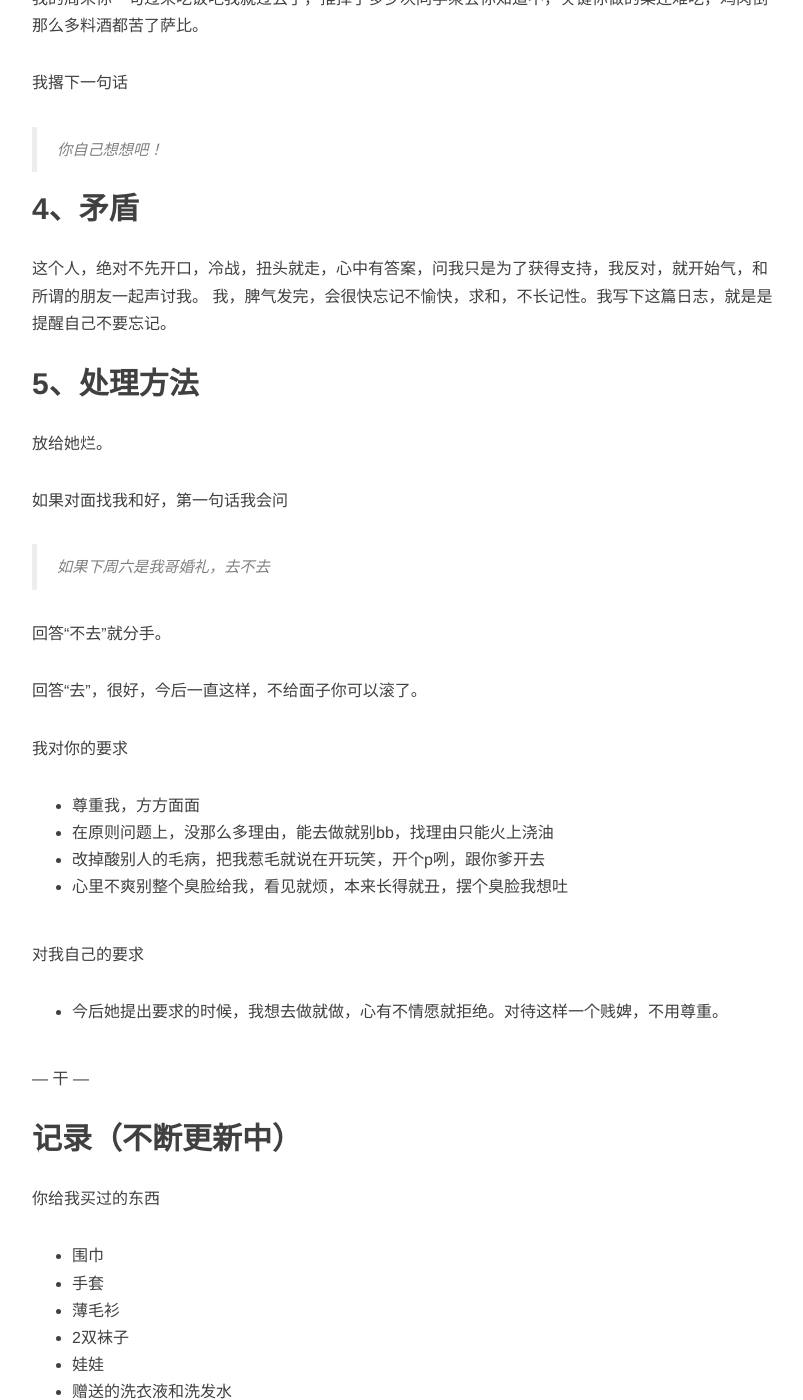
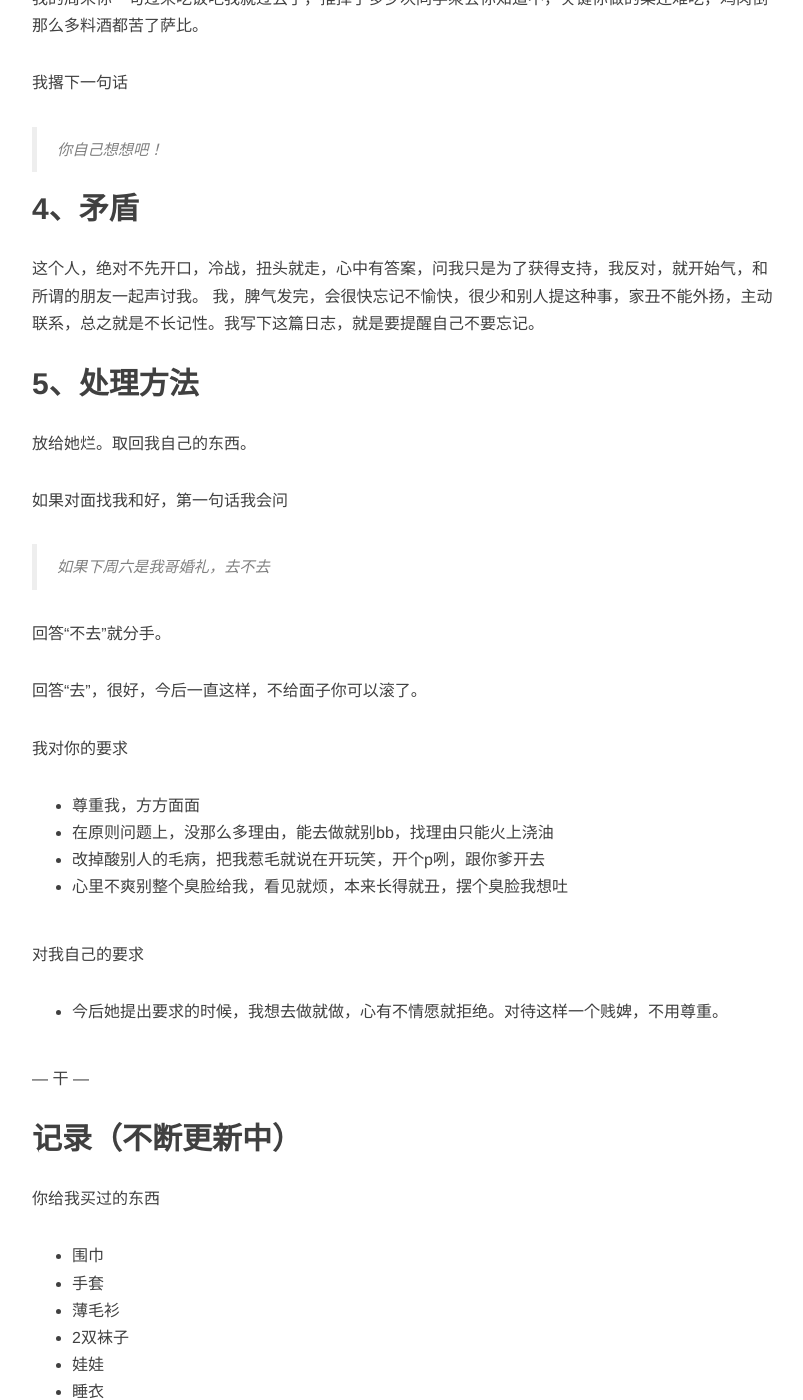
Before and after one commit to xofi/xofi.github.io, a Jekyll site: the page built from _posts/2015-11-20-conflict.md, in a window 1280 px wide and 1400 px high, scrolled down 2039 px. Shown: the whole window, without its empty margins (233-1036 px from the left). Built offline with Jekyll 4.4.1, drawn with Linux system fonts in a browser that asks for light colours; nearby versions of some CDN libraries; comment, search, counter and statistics services are not loaded; some of the changed text lies outside the part shown.

Commit message:
modify content 2

```diff
--- a/_posts/2015-11-20-conflict.md
+++ b/_posts/2015-11-20-conflict.md
@@ -67,11 +67,11 @@ description: 吵架了，分析一下原因，平复一下心情。
 ## 4、矛盾
 
 这个人，绝对不先开口，冷战，扭头就走，心中有答案，问我只是为了获得支持，我反对，就开始气，和所谓的朋友一起声讨我。
-我，脾气发完，会很快忘记不愉快，求和，不长记性。我写下这篇日志，就是是提醒自己不要忘记。
+我，脾气发完，会很快忘记不愉快，很少和别人提这种事，家丑不能外扬，主动联系，总之就是不长记性。我写下这篇日志，就是要提醒自己不要忘记。
 
 ## 5、处理方法
 
-放给她烂。
+放给她烂。取回我自己的东西。
 
 如果对面找我和好，第一句话我会问
 
@@ -103,6 +103,7 @@ description: 吵架了，分析一下原因，平复一下心情。
 - 薄毛衫
 - 2双袜子
 - 娃娃
+- 睡衣
 - 赠送的洗衣液和洗发水
 - 凉/棉拖鞋
 - 饼干
@@ -120,6 +121,7 @@ description: 吵架了，分析一下原因，平复一下心情。
 
 - 零食&水果N次，每次少则20，多则200，平均一次60，至少10次以上，超市购物掏钱就不说了
 - ipad mini2
+- 睡衣
 - 娃娃
 - 下馆子几乎都是我付钱，唯一一次我说最近一直我付，你倒不乐意了，那臭脸，我都想扇你
 - 自行车，我爸寄过来的，不会给你了，呵呵
@@ -154,3 +156,5 @@ description: 吵架了，分析一下原因，平复一下心情。
 ##总结
 
 既然如此，何必浪费时间，别谈了。
+
+这周把羽毛球拍和ipad带走，然后不联系了。
```
